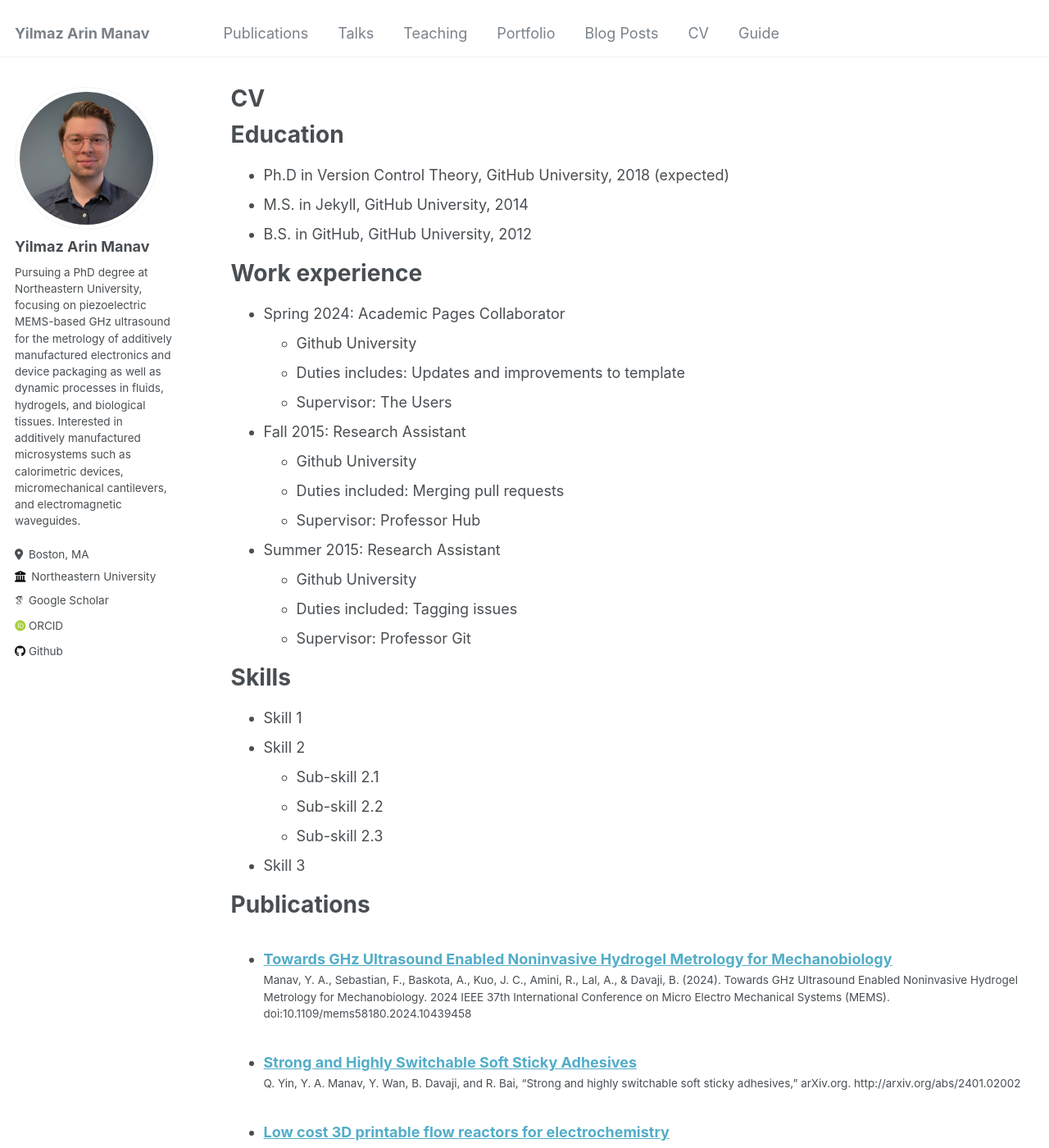
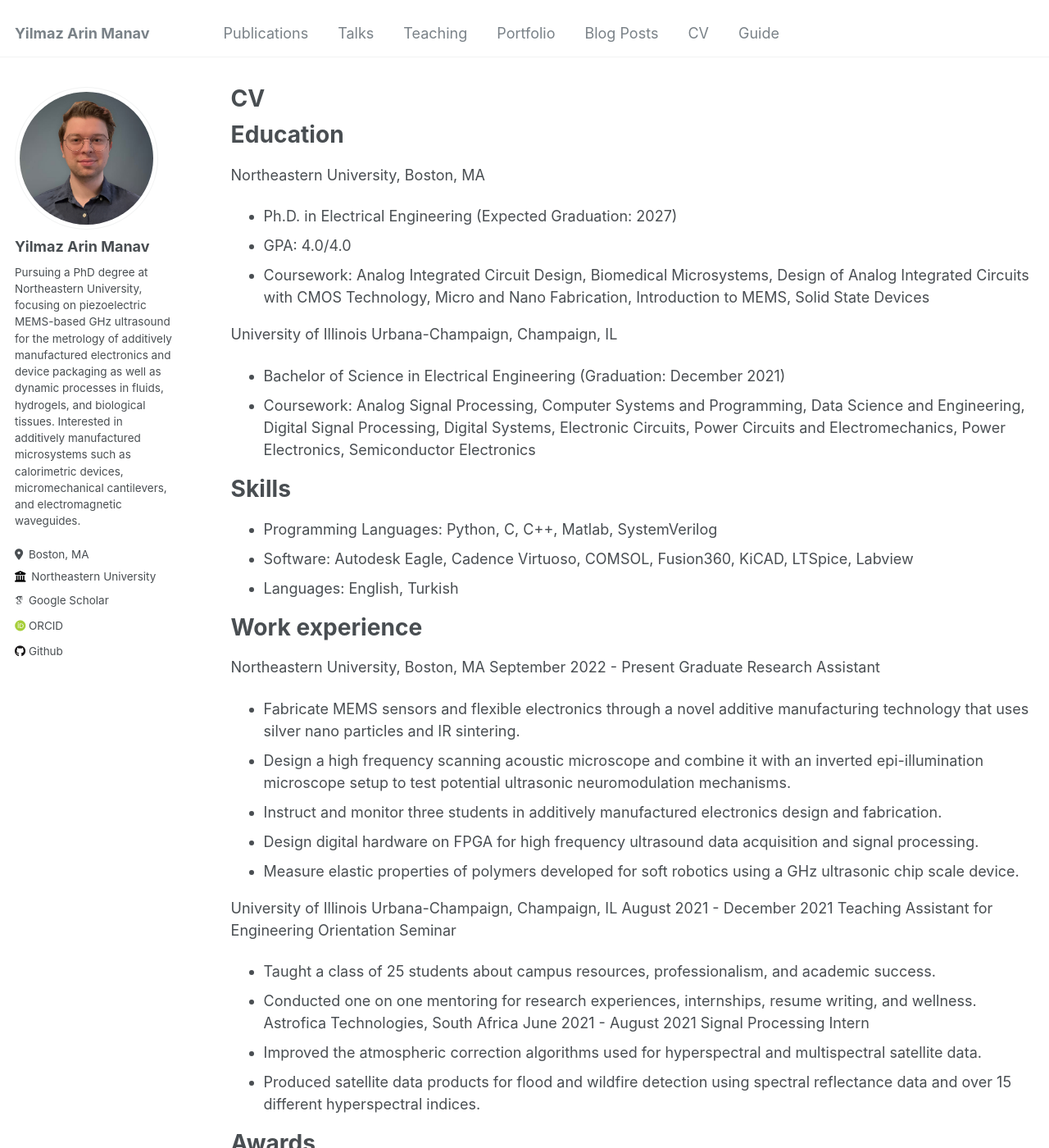
Before and after one commit to arinmanav/arinmanav.github.io, a Jekyll site: the page built from _pages/cv.md, in a window 1280 px wide and 1400 px high. Shown: the whole window at 82% size. Built offline with Jekyll 4.4.1, drawn with Linux system fonts in a browser that asks for light colours; some web fonts are replaced; some of the changed text lies outside the part shown.

Commit message:
CV Updated

```diff
--- a/_pages/cv.md
+++ b/_pages/cv.md
@@ -11,35 +11,44 @@ redirect_from:
 
 Education
 ======
-* Ph.D in Version Control Theory, GitHub University, 2018 (expected)
-* M.S. in Jekyll, GitHub University, 2014
-* B.S. in GitHub, GitHub University, 2012
+Northeastern University, Boston, MA
+* Ph.D. in Electrical Engineering (Expected Graduation: 2027)
+* GPA: 4.0/4.0
+* Coursework: Analog Integrated Circuit Design, Biomedical Microsystems, Design of Analog Integrated Circuits with CMOS Technology, Micro and Nano Fabrication, Introduction to MEMS, Solid State Devices
+
+University of Illinois Urbana-Champaign, Champaign, IL
+* Bachelor of Science in Electrical Engineering (Graduation: December 2021)
+* Coursework: Analog Signal Processing, Computer Systems and Programming, Data Science and Engineering, Digital Signal Processing, Digital Systems, Electronic Circuits, Power Circuits and Electromechanics, Power Electronics, Semiconductor Electronics
+
+Skills
+======
+* Programming Languages: Python, C, C++, Matlab, SystemVerilog
+* Software: Autodesk Eagle, Cadence Virtuoso, COMSOL, Fusion360, KiCAD, LTSpice, Labview
+* Languages: English, Turkish
 
 Work experience
 ======
-* Spring 2024: Academic Pages Collaborator
-  * Github University
-  * Duties includes: Updates and improvements to template
-  * Supervisor: The Users
+Northeastern University, Boston, MA September 2022 - Present
+Graduate Research Assistant
+* Fabricate MEMS sensors and flexible electronics through a novel additive manufacturing technology that uses silver nano particles and IR sintering.
+* Design a high frequency scanning acoustic microscope and combine it with an inverted epi-illumination
+microscope setup to test potential ultrasonic neuromodulation mechanisms.
+* Instruct and monitor three students in additively manufactured electronics design and fabrication.
+* Design digital hardware on FPGA for high frequency ultrasound data acquisition and signal processing.
+* Measure elastic properties of polymers developed for soft robotics using a GHz ultrasonic chip scale device.
 
-* Fall 2015: Research Assistant
-  * Github University
-  * Duties included: Merging pull requests
-  * Supervisor: Professor Hub
+University of Illinois Urbana-Champaign, Champaign, IL August 2021 - December 2021
+Teaching Assistant for Engineering Orientation Seminar
+* Taught a class of 25 students about campus resources, professionalism, and academic success.
+* Conducted one on one mentoring for research experiences, internships, resume writing, and wellness.
+Astrofica Technologies, South Africa June 2021 - August 2021
+Signal Processing Intern
+* Improved the atmospheric correction algorithms used for hyperspectral and multispectral satellite data.
+* Produced satellite data products for flood and wildfire detection using spectral reflectance data and over 15 different hyperspectral indices.
 
-* Summer 2015: Research Assistant
-  * Github University
-  * Duties included: Tagging issues
-  * Supervisor: Professor Git
-
-Skills
+Awards
 ======
-* Skill 1
-* Skill 2
-  * Sub-skill 2.1
-  * Sub-skill 2.2
-  * Sub-skill 2.3
-* Skill 3
+* Innovators of the Future Student Poster Award (First Place) at FLEX 2024 in SEMICON West
 
 Publications
 ======
```
Also changed, not shown: other parts of _pages/cv.md (+0 -4 lines), 1 other file.
